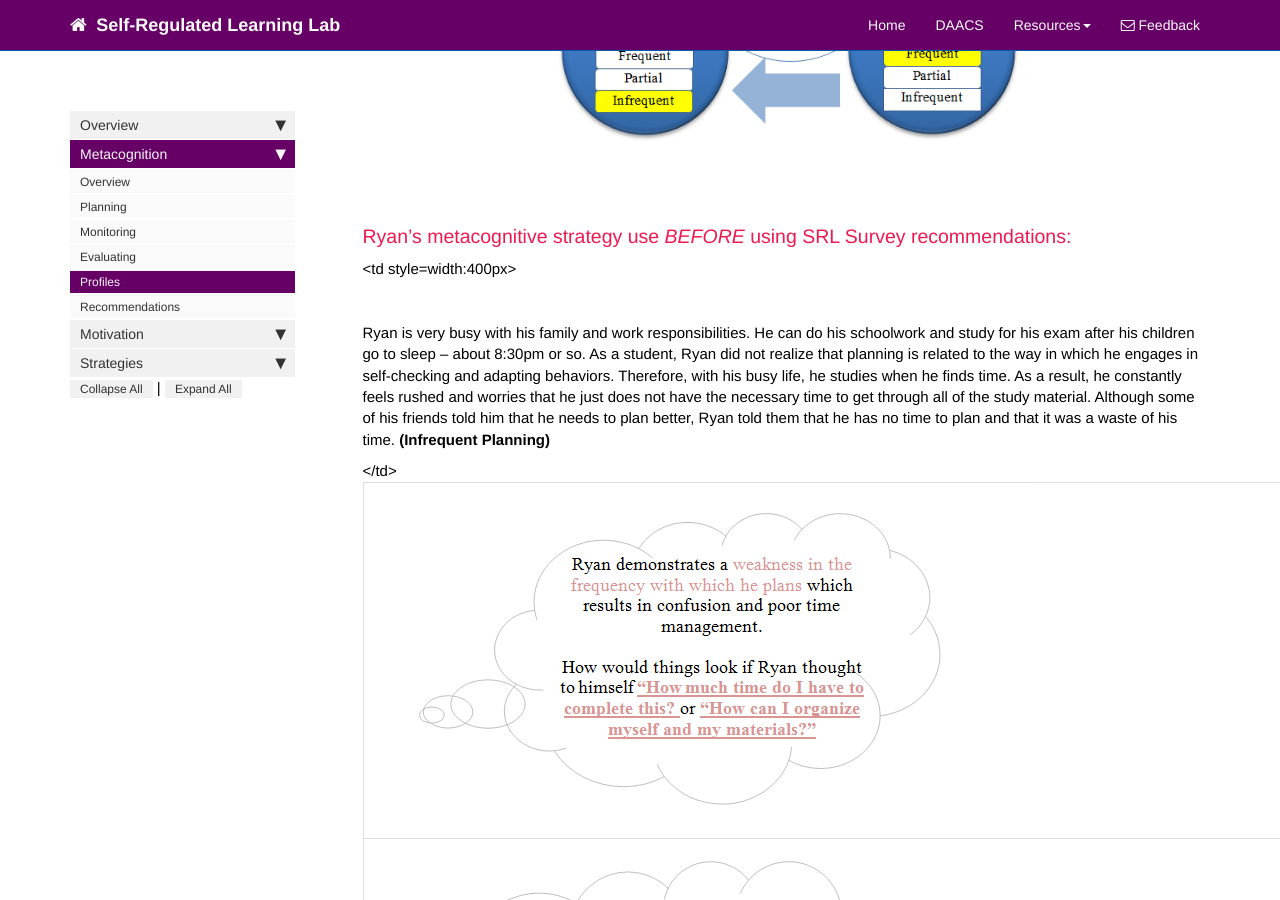
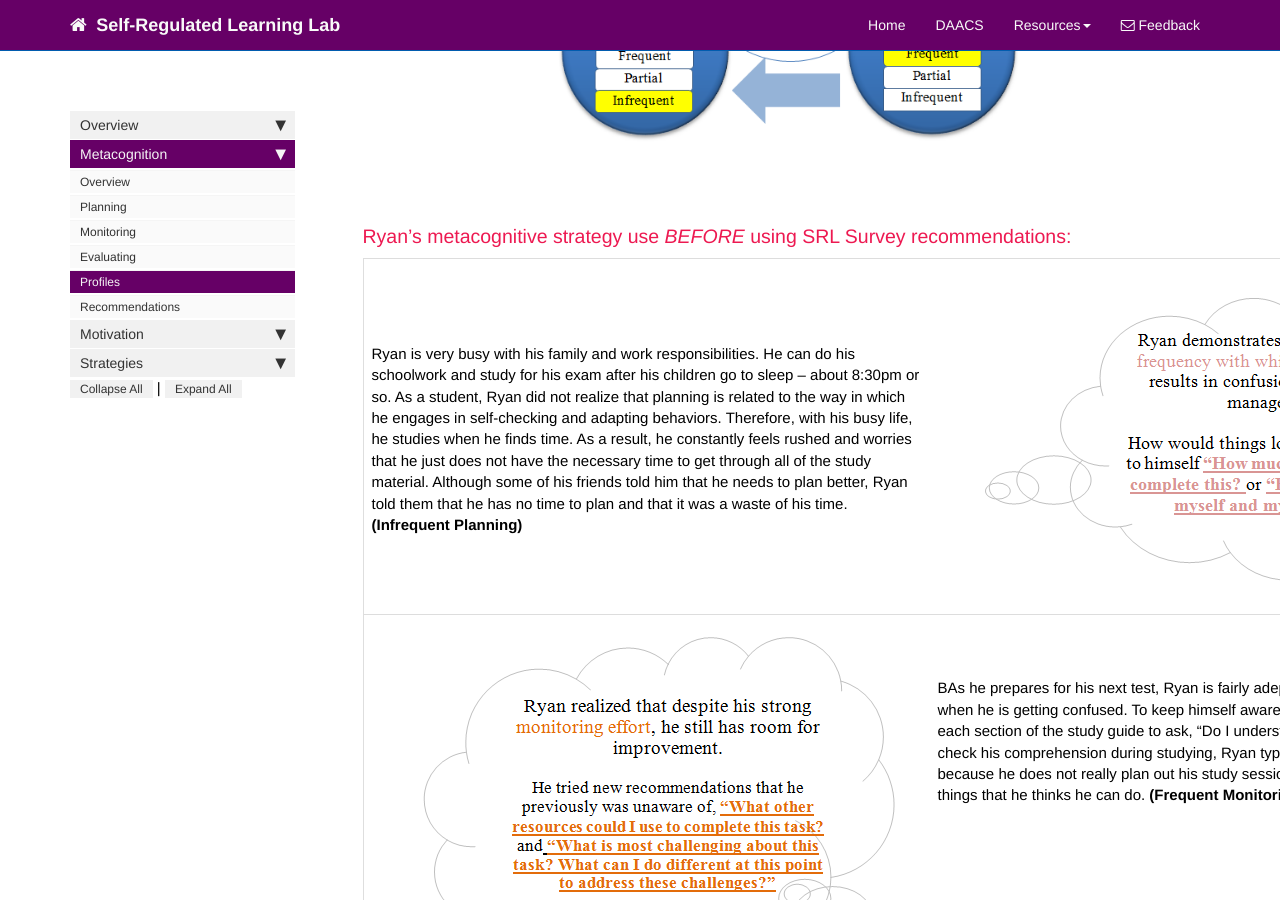
Before and after one commit to dfranklin02/SRL, a Jekyll site: the page built from docs/pages/metacognition/metacognition_profile.md, in a window 1280 px wide and 900 px high, scrolled down 809 px. Built offline with Jekyll 4.4.1, drawn with Linux system fonts in a browser that asks for light colours; nearby versions of some CDN libraries; comment, search, counter and statistics services are not loaded.

Commit message:
Update metacognition_profile.md

```diff
--- a/docs/pages/metacognition/metacognition_profile.md
+++ b/docs/pages/metacognition/metacognition_profile.md
@@ -17,7 +17,7 @@ toc: false
 The figure below shows the interaction of the three metacognitive components (i.e., planning, monitoring, and evaluation) of a fictional college student, Ryan. Click on the statements below to read about what Ryan was like before using SRL survey feedback and after he began working with this feedback system over time.
 
 <div markdown="span" class="alert alert-info" role="alert"><i class="fa fa-info-circle">
-*Ryan is a 40 year old male who recently enrolled in an online college. He is taking classes part-time while he continues his job as a business consultant for a technology company.  After returning home from work at 5:30pm, Ryan typically spends time with his two children (ages 4 and 7), eats dinner with his family, and helps his wife with baths and bedtime. He is only able to start his schoolwork after 8:30pm, when the children are asleep.*</i>
+Ryan is a 40 year old male who recently enrolled in an online college. He is taking classes part-time while he continues his job as a business consultant for a technology company.  After returning home from work at 5:30pm, Ryan typically spends time with his two children (ages 4 and 7), eats dinner with his family, and helps his wife with baths and bedtime. He is only able to start his schoolwork after 8:30pm, when the children are asleep.</i>
 </div>
 
 <center><img src='images/Metacognition-See.PNG' alt='Metacognition Profile for Ryan' /></center>
@@ -26,7 +26,7 @@ The figure below shows the interaction of the three metacognitive components (i.
 
 <table>
    <tr style="background-color:white">
-      <td style=width:400px>
+      <td>
          <br>
          <br>
          <br>
```
